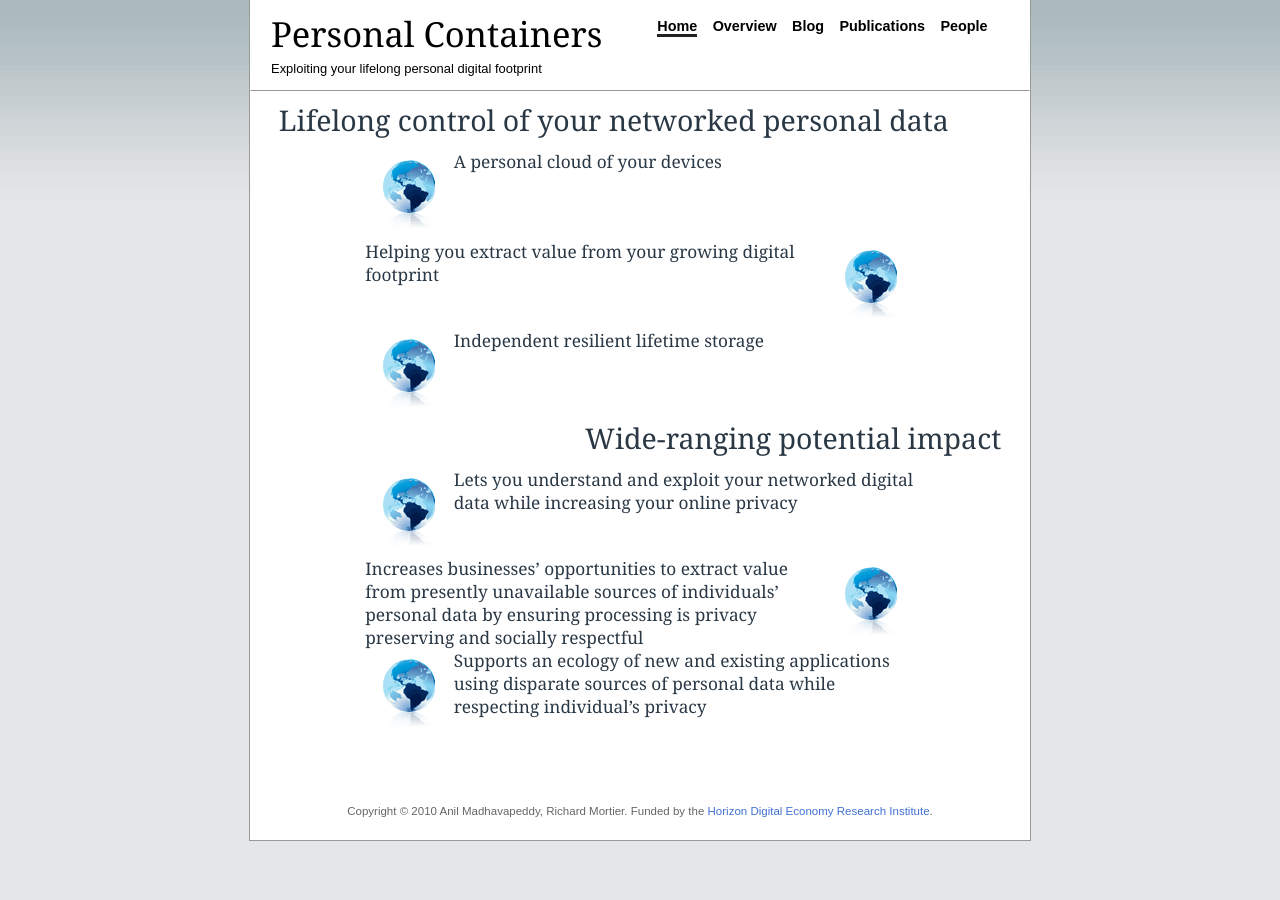
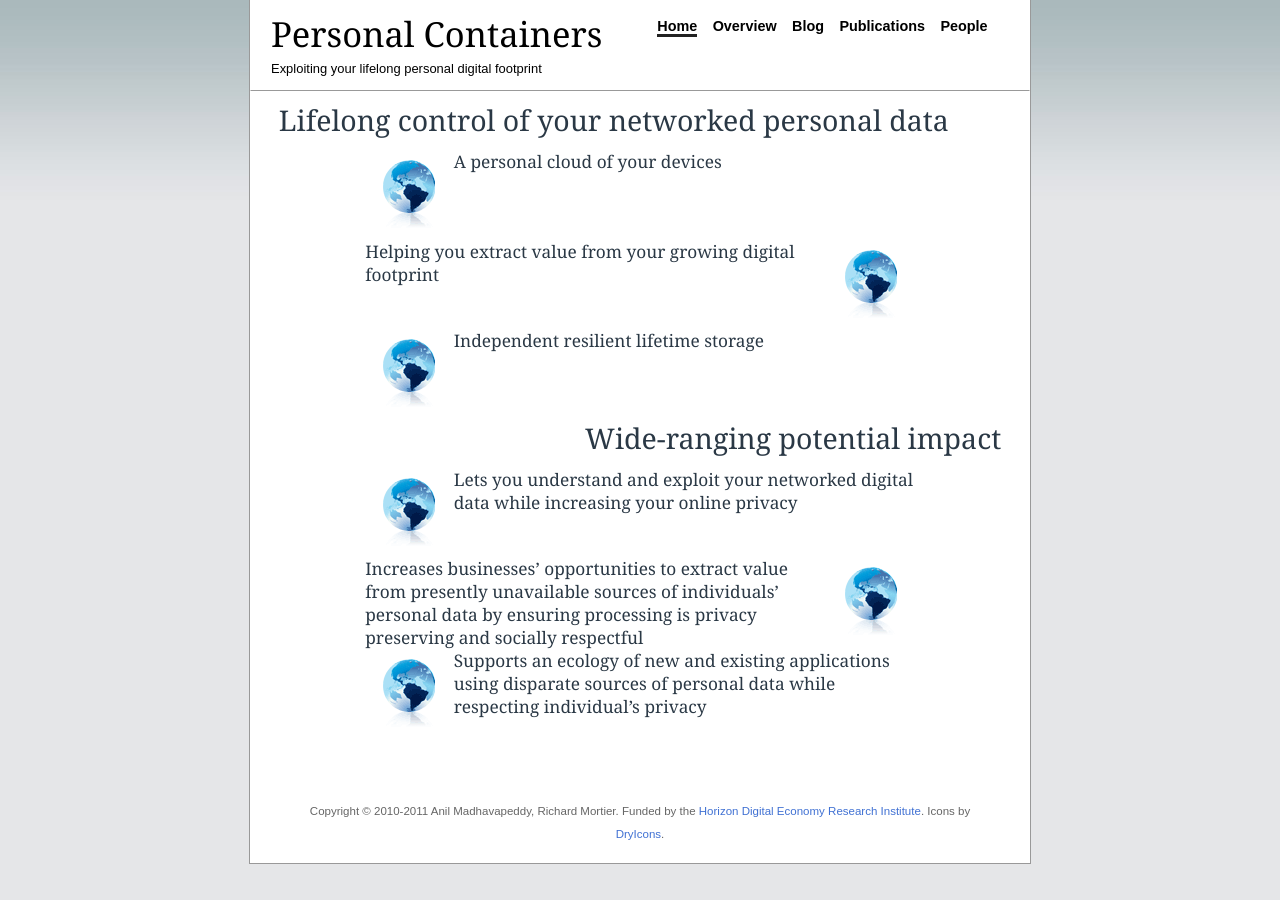
Before and after one commit to avsm/perscon.net, a Jekyll site: the page built from index.html, in a window 1280 px wide. Built offline with Jekyll 4.4.1, drawn with Linux system fonts in a browser that asks for light colours.

Commit message:
add credit for dryicons

```diff
--- a/_layouts/base.html
+++ b/_layouts/base.html
@@ -34,9 +34,9 @@
 
       <div id="footer">
         <p>
-          Copyright &copy; 2010 Anil Madhavapeddy, Richard Mortier. Funded
+          Copyright &copy; 2010-2011 Anil Madhavapeddy, Richard Mortier. Funded
           by the <a href="http://www.horizon.ac.uk">Horizon Digital
-          Economy Research Institute</a>.
+          Economy Research Institute</a>. Icons by <a href="http://dryicons.com/">DryIcons</a>.
         </p>
       </div>
     </div>
```
